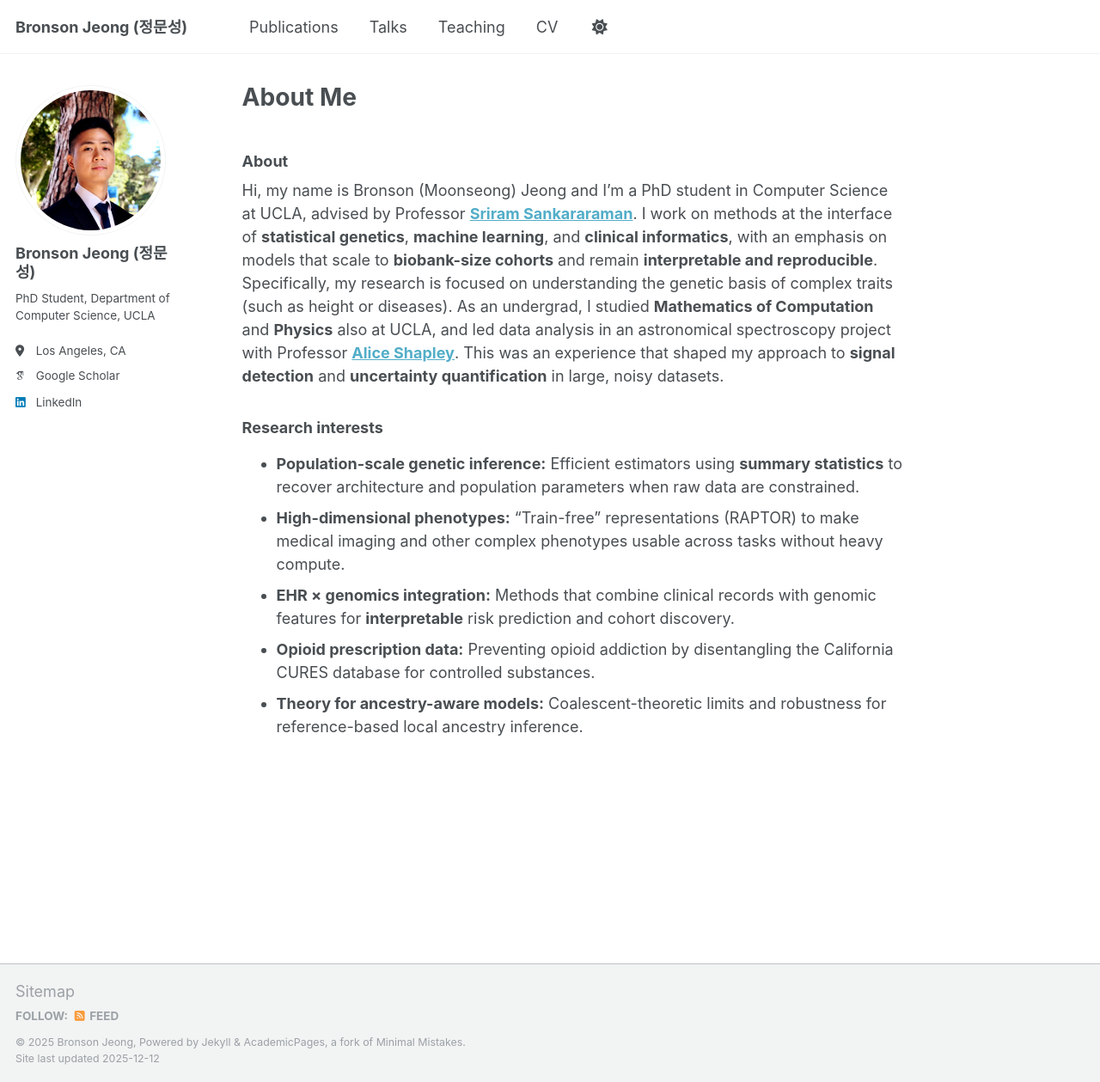
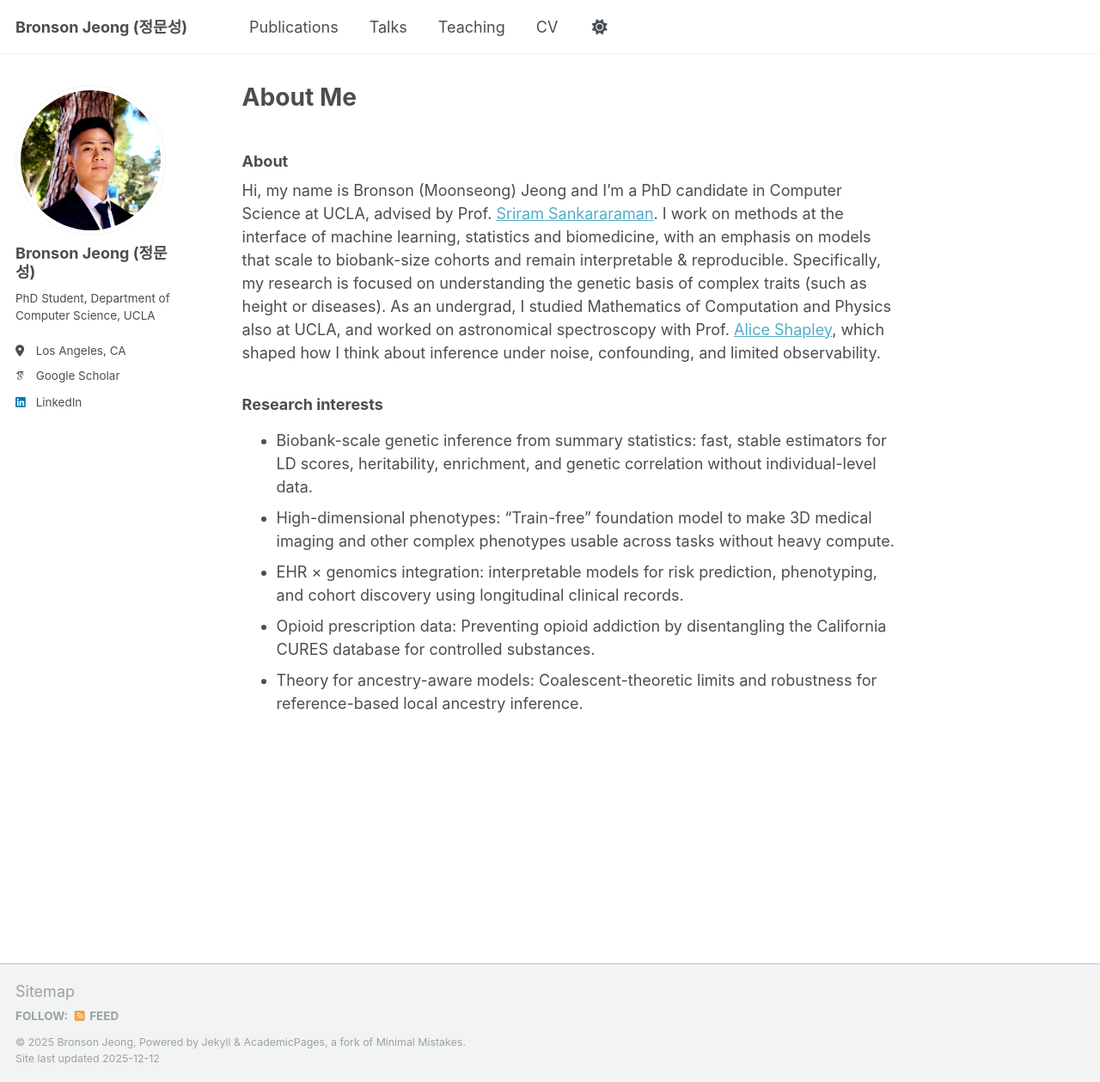
Before and after one commit to bronsonj98/bronsonj98.github.io, a Jekyll site: the page built from _pages/about.md, in a window 1280 px wide and 1259 px high. Shown: the whole window at 86% size. Built offline with Jekyll 4.4.1, drawn with Linux system fonts in a browser that asks for light colours; some web fonts are replaced.

Commit message:
about update

```diff
--- a/_pages/about.md
+++ b/_pages/about.md
@@ -7,11 +7,12 @@ redirect_from:
   - /about.html
 ---
 ### About
-Hi, my name is Bronson (Moonseong) Jeong and I’m a PhD student in Computer Science at UCLA, advised by Professor [**Sriram Sankararaman**](http://web.cs.ucla.edu/~sriram/). I work on methods at the interface of **statistical genetics**, **machine learning**, and **clinical informatics**, with an emphasis on models that scale to **biobank-size cohorts** and remain **interpretable and reproducible**. Specifically, my research is focused on understanding the genetic basis of complex traits (such as height or diseases). As an undergrad, I studied **Mathematics of Computation** and **Physics** also at UCLA, and led data analysis in an astronomical spectroscopy project with Professor [**Alice Shapley**](https://www.astro.ucla.edu/~aes/). This was an experience that shaped my approach to **signal detection** and **uncertainty quantification** in large, noisy datasets.
+Hi, my name is Bronson (Moonseong) Jeong and I’m a PhD candidate in Computer Science at UCLA, advised by Prof. [Sriram Sankararaman](http://web.cs.ucla.edu/~sriram/). I work on methods at the interface of machine learning, statistics and biomedicine, with an emphasis on models that scale to biobank-size cohorts and remain interpretable & reproducible. Specifically, my research is focused on understanding the genetic basis of complex traits (such as height or diseases).
+As an undergrad, I studied Mathematics of Computation and Physics also at UCLA, and worked on astronomical spectroscopy with Prof. [Alice Shapley](https://www.astro.ucla.edu/~aes/), which shaped how I think about inference under noise, confounding, and limited observability.
 
 ### Research interests
-- **Population-scale genetic inference:** Efficient estimators using **summary statistics** to recover architecture and population parameters when raw data are constrained.
-- **High-dimensional phenotypes:** “Train-free” representations (RAPTOR) to make medical imaging and other complex phenotypes usable across tasks without heavy compute.
-- **EHR × genomics integration:** Methods that combine clinical records with genomic features for **interpretable** risk prediction and cohort discovery.
-- **Opioid prescription data:** Preventing opioid addiction by disentangling the California CURES database for controlled substances.
-- **Theory for ancestry-aware models:** Coalescent-theoretic limits and robustness for reference-based local ancestry inference.
+- Biobank-scale genetic inference from summary statistics: fast, stable estimators for LD scores, heritability, enrichment, and genetic correlation without individual-level data.
+- High-dimensional phenotypes: “Train-free” foundation model to make 3D medical imaging and other complex phenotypes usable across tasks without heavy compute.
+- EHR × genomics integration: interpretable models for risk prediction, phenotyping, and cohort discovery using longitudinal clinical records.
+- Opioid prescription data: Preventing opioid addiction by disentangling the California CURES database for controlled substances.
+- Theory for ancestry-aware models: Coalescent-theoretic limits and robustness for reference-based local ancestry inference.
```
